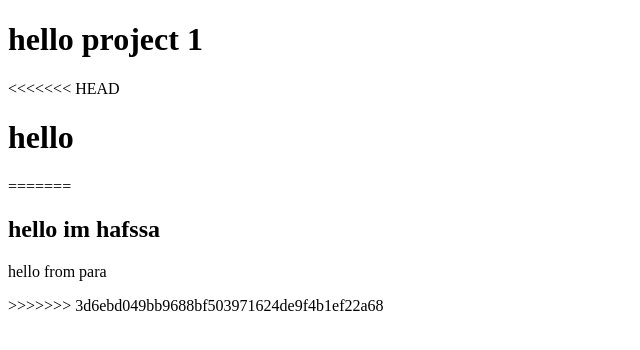
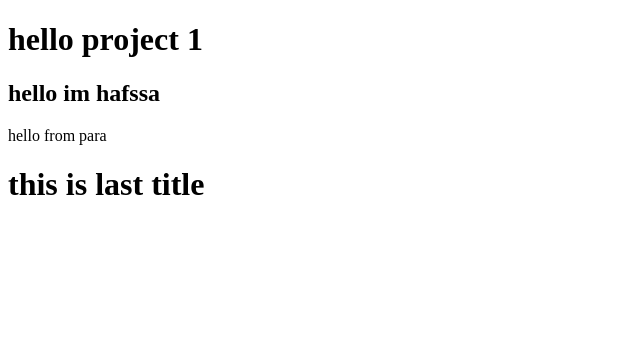
Before and after one commit to Medrhz/prject-jr, a plain HTML site: page index.html in a window 1280 px wide. Shown: the whole page, without its empty margins (0-640 px from the left). Drawn offline with Linux system fonts and the light colour scheme.

Commit message:
resolve mefte conflict

```diff
--- a/index.html
+++ b/index.html
@@ -7,12 +7,10 @@
   </head>
   <body>
     <h1>hello project 1</h1>
-<<<<<<< HEAD
 
-<h1>hello</h1>
-=======
     <h2>hello im hafssa</h2>
     <p>hello from para</p>
->>>>>>> 3d6ebd049bb9688bf503971624de9f4b1ef22a68
+
+    <h1>this is last title</h1>
   </body>
 </html>
```
